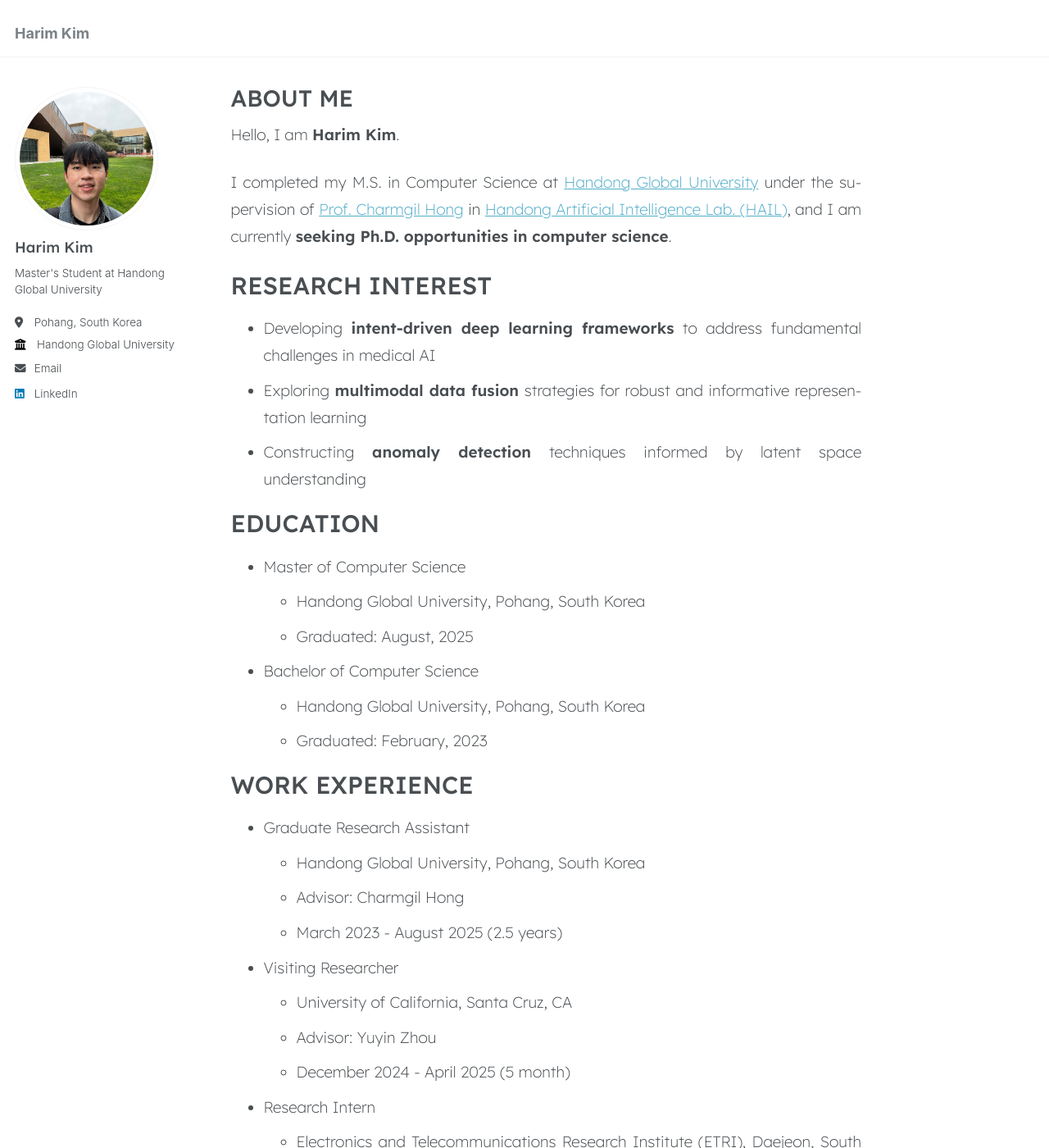
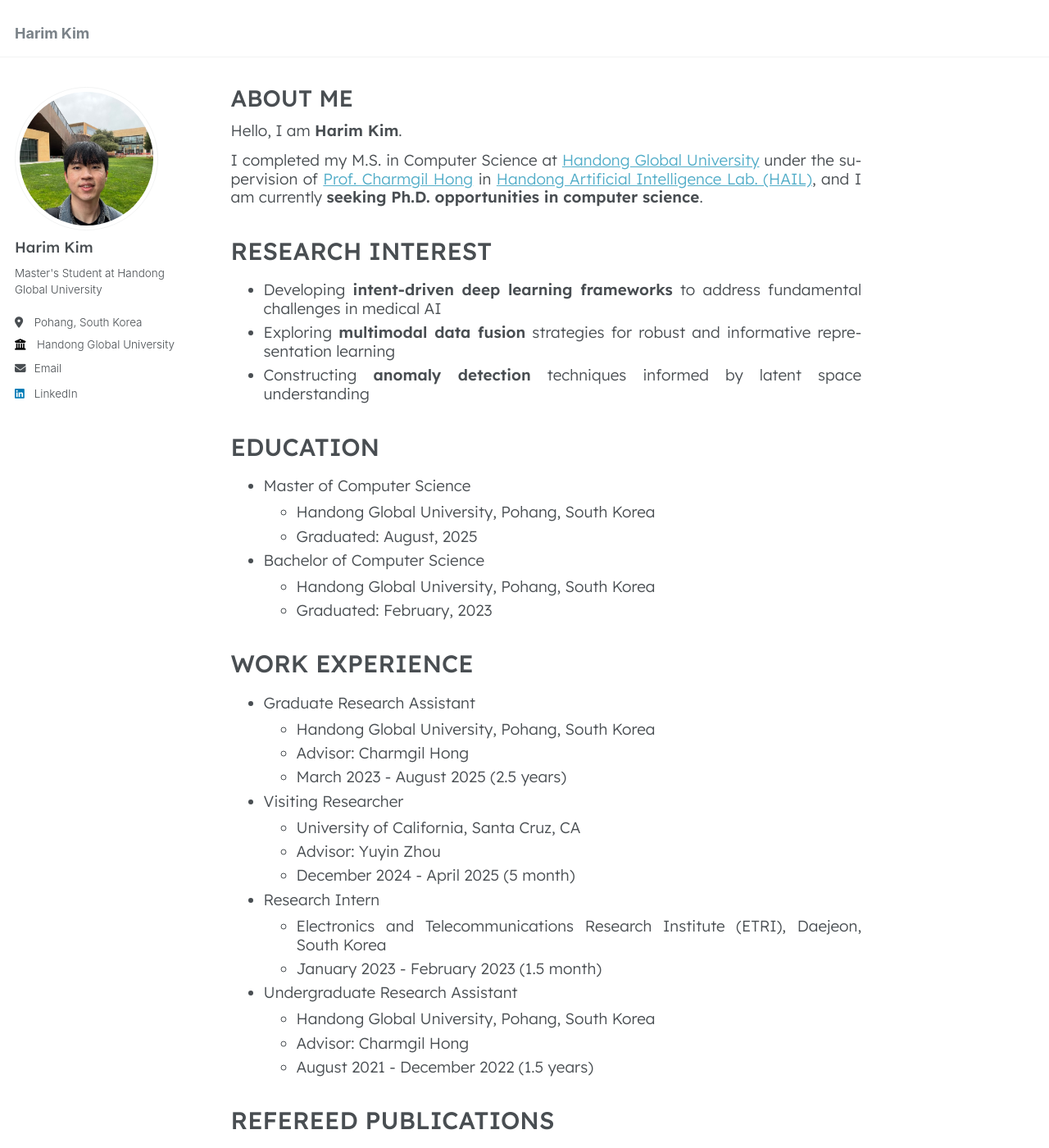
Before and after one commit to hrkim153/hrkim153.github.io, a Jekyll site: the page built from _pages/about.md, in a window 1280 px wide and 1400 px high. Shown: the whole window at 82% size. Built offline with Jekyll 4.4.1, drawn with Linux system fonts in a browser that asks for light colours.

Commit message:
Update main.scss

```diff
--- a/assets/css/main.scss
+++ b/assets/css/main.scss
@@ -64,20 +64,31 @@ body,
 .masthead,
 .nav__list {
   font-family: "Lexend Deca", sans-serif !important;
-  font-weight: 200;
+  font-weight: 300;
 }
 
 /* Headings should be slightly heavier for readability */
 h1, h2, h3, h4 {
   font-family: "Lexend Deca", sans-serif !important;
   font-weight: 500;
+  margin-top: 1.2em;
+  margin-bottom: 0.5em;
 }
 
 /* Improve paragraph readability */
 .page__content {
-  line-height: 1.75;
+  line-height: 1.2;
   font-size: 1.05rem;
 }
+
+.page__content p {
+  margin-bottom: 0.7em;
+}
+
+.page__content li {
+  margin-bottom: 0.35em;
+}
+
 
 .masthead,
 .nav__list,
```
